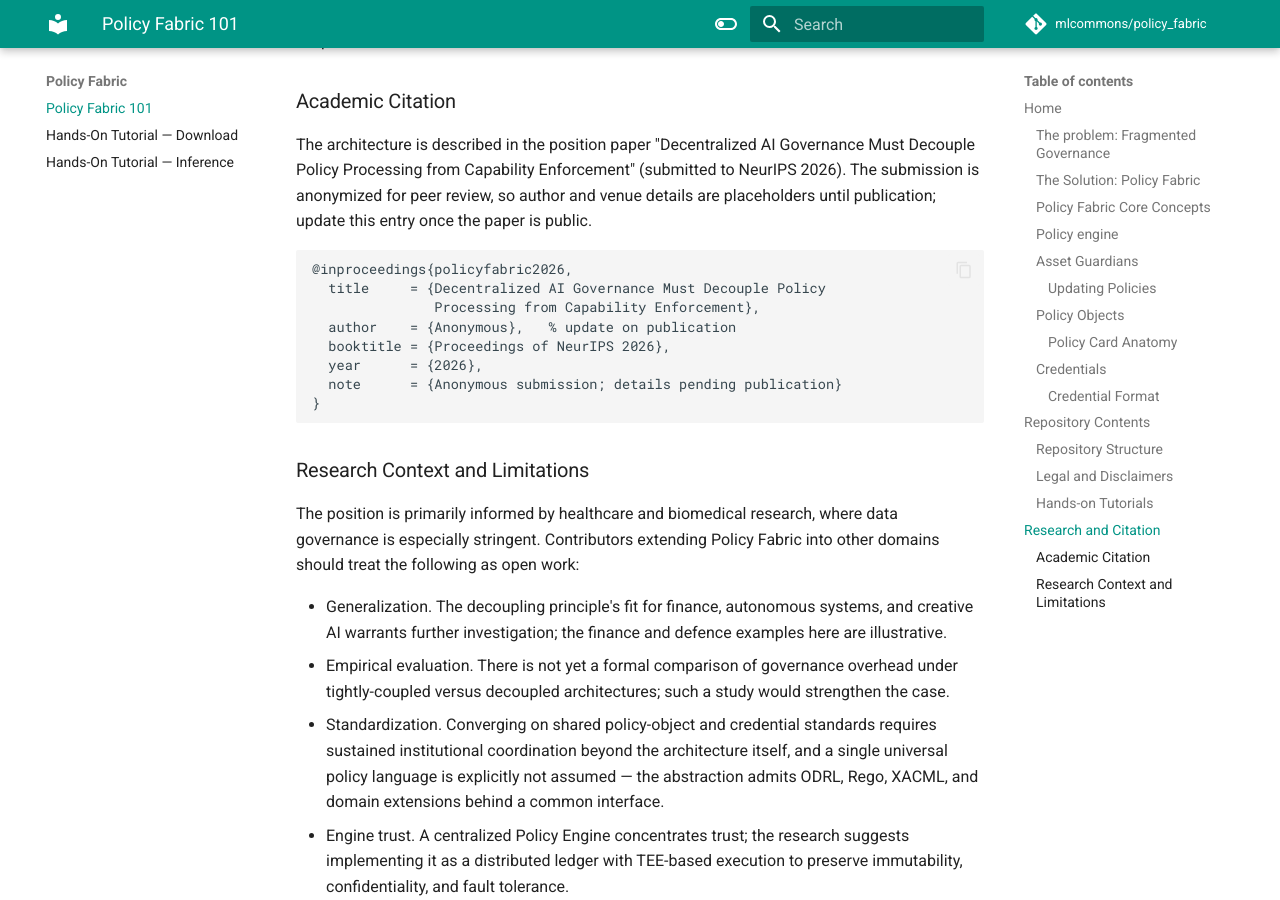
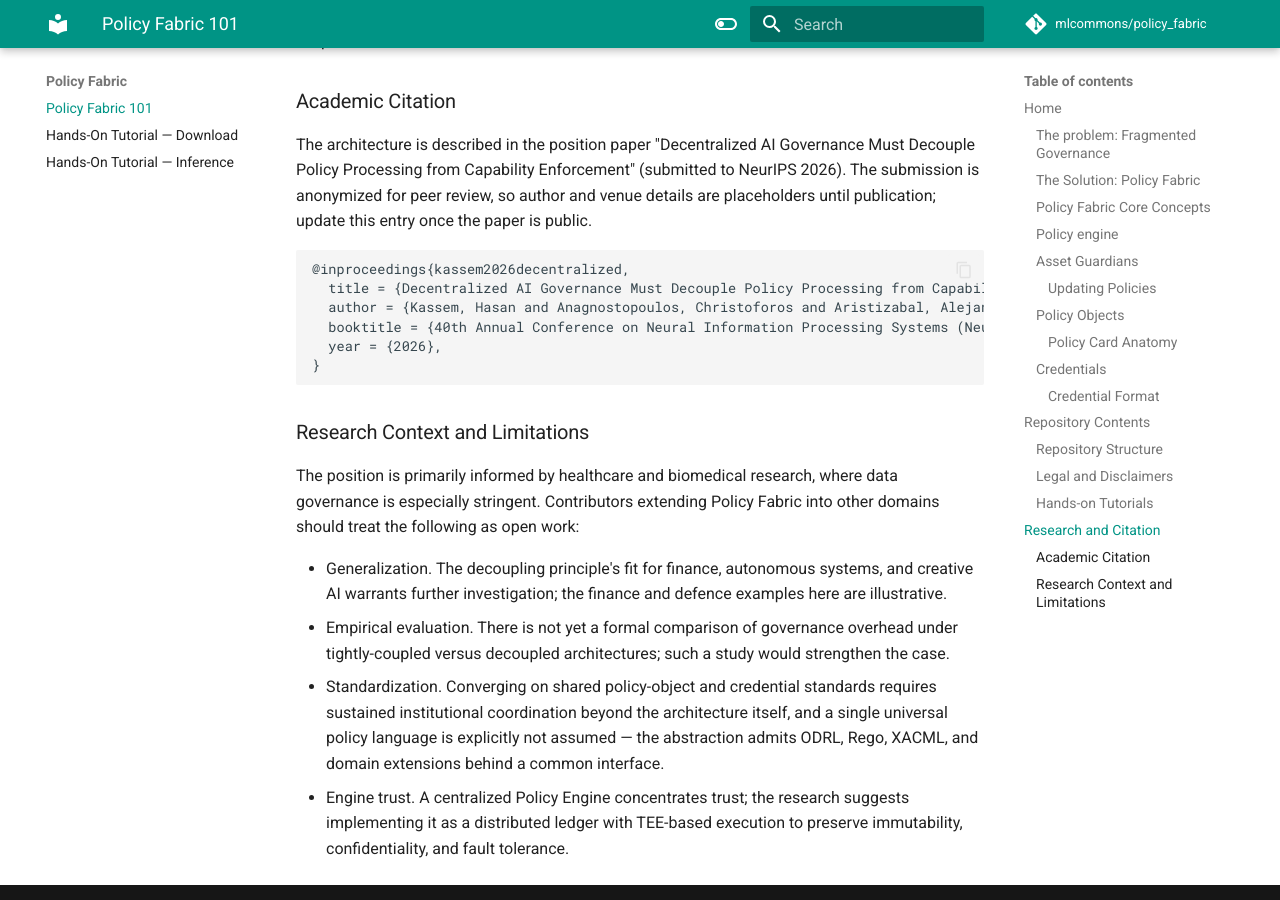
Before and after one commit to mlcommons/policy_fabric, an MkDocs documentation site: the page built from docs/docs/index.md, in a window 1280 px wide and 900 px high, scrolled down 8310 px. Built offline with MkDocs 1.6.1 and Material for MkDocs 9.7.7, drawn with Linux system fonts in a browser that asks for light colours; comment, search, counter and statistics services are not loaded.

Commit message:
Update index.md
Updated citation

````diff
--- a/docs/docs/index.md
+++ b/docs/docs/index.md
@@ -178,13 +178,11 @@ Policy Fabric operationalizes the architecture argued for in an accompanying pos
 The architecture is described in the position paper "Decentralized AI Governance Must Decouple Policy Processing from Capability Enforcement" (submitted to NeurIPS 2026). The submission is anonymized for peer review, so author and venue details are placeholders until publication; update this entry once the paper is public.
 
 ```
-@inproceedings{policyfabric2026,
-  title     = {Decentralized AI Governance Must Decouple Policy
-               Processing from Capability Enforcement},
-  author    = {Anonymous},   % update on publication
-  booktitle = {Proceedings of NeurIPS 2026},
-  year      = {2026},
-  note      = {Anonymous submission; details pending publication}
+@inproceedings{kassem2026decentralized,
+  title = {Decentralized AI Governance Must Decouple Policy Processing from Capability Enforcement},
+  author = {Kassem, Hasan and Anagnostopoulos, Christoforos and Aristizabal, Alejandro and Bakas, Spyridon and Banks, Orion GB and Benjelloun, Omar and Cai, Tian and Cansiz, Sergen and Chicco, Davide and Foley, Patrick and Hossain, Showkot and Jung, Taeho and Kairouz, Peter and Liu, Yanchen and Lorenzi, Marco and Mattson, Peter and Novakowski, Ann K and O’Connor, Michael and Roth, Holger R and Sannyasi, Adrish and Savvaidis, Charalampos and Sheller, Micah and Solooki, David and Stripelis, Dimitris and Umeton, Renato and Vesin, Marc and Wang, Ray and Zhang, Wenbin and Bowman, Mic and Karargyris, Alexandros},
+  booktitle = {40th Annual Conference on Neural Information Processing Systems (NeurIPS), Position Paper Track},
+  year = {2026},
 }
 ```
 
````
